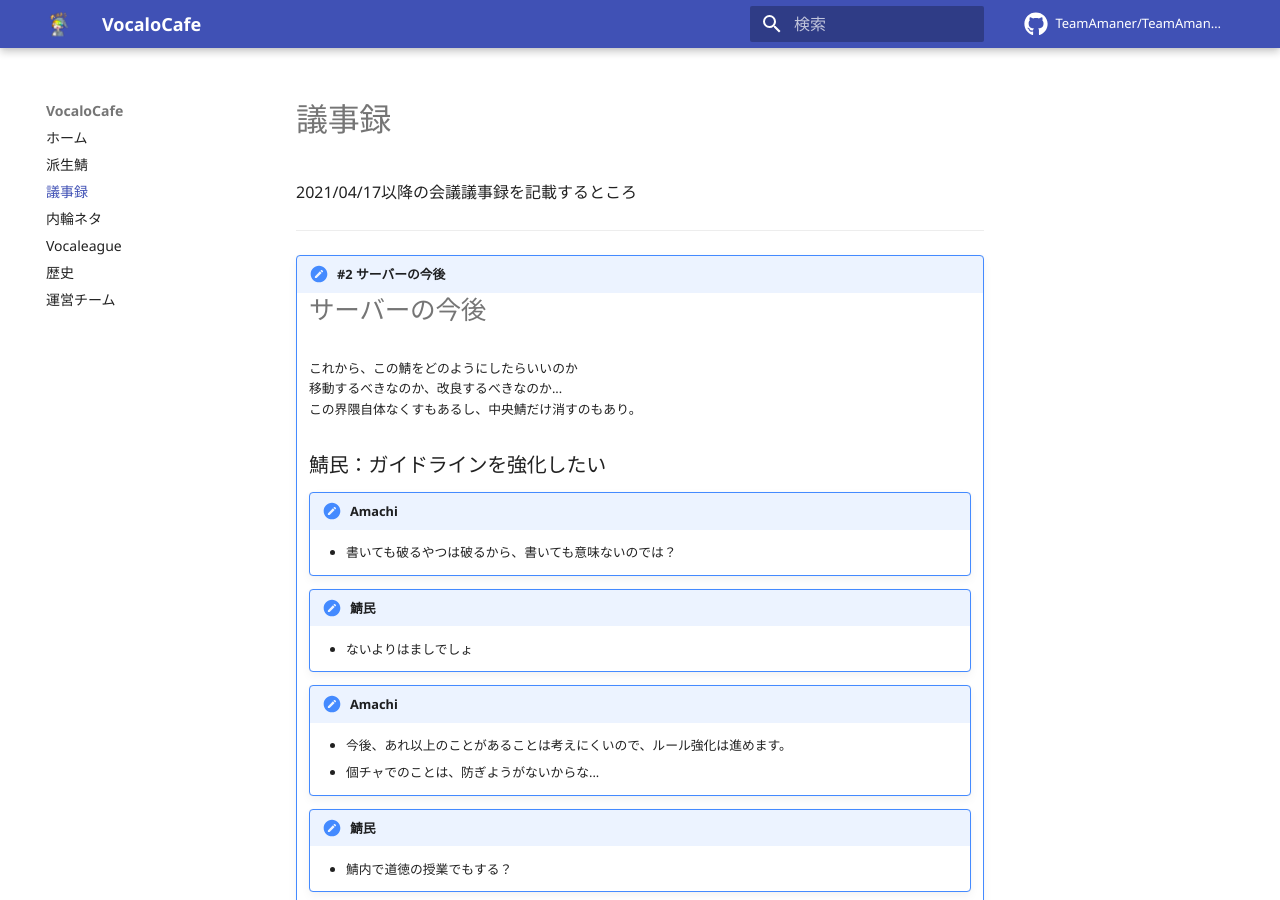
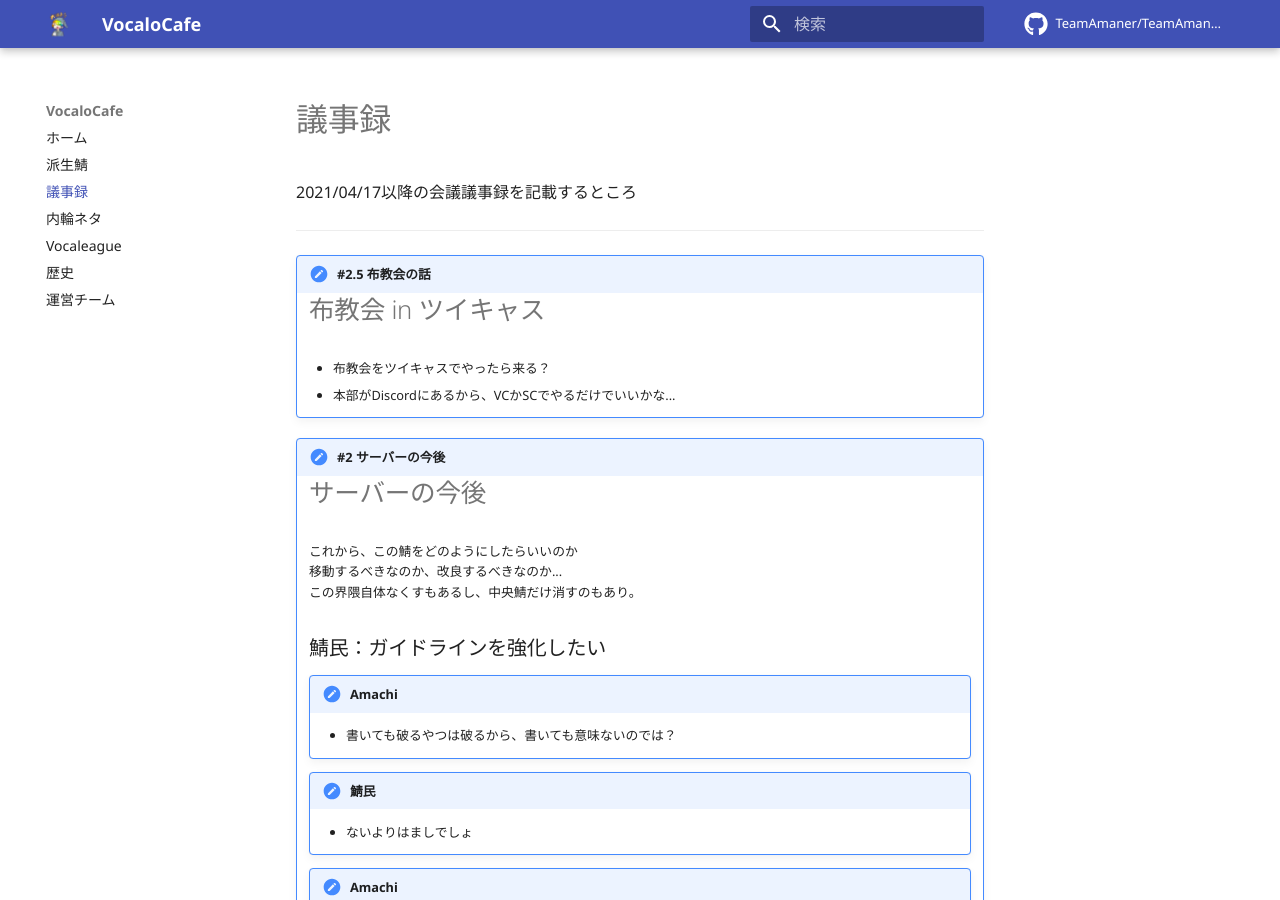
Before and after one commit to TeamAmaner/TeamAmaner.github.io, an MkDocs documentation site: the page built from docs/logs.md, in a window 1280 px wide and 900 px high. Built offline with MkDocs 1.6.1 and Material for MkDocs 9.7.7, drawn with Linux system fonts in a browser that asks for light colours; comment, search, counter and statistics services are not loaded.

Commit message:
[Add]: ちょっとした番外編

```diff
--- a/docs/logs.md
+++ b/docs/logs.md
@@ -3,6 +3,12 @@
 
 ---
 <!-- !!! tldr "#3 " -->
+!!! tldr "#2.5 布教会の話"
+    # 布教会 in ツイキャス
+    - 布教会をツイキャスでやったら来る？
+    - 本部がDiscordにあるから、VCかSCでやるだけでいいかな...
+
+
 !!! tldr "#2 サーバーの今後"
     # サーバーの今後
     これから、この鯖をどのようにしたらいいのか
```
